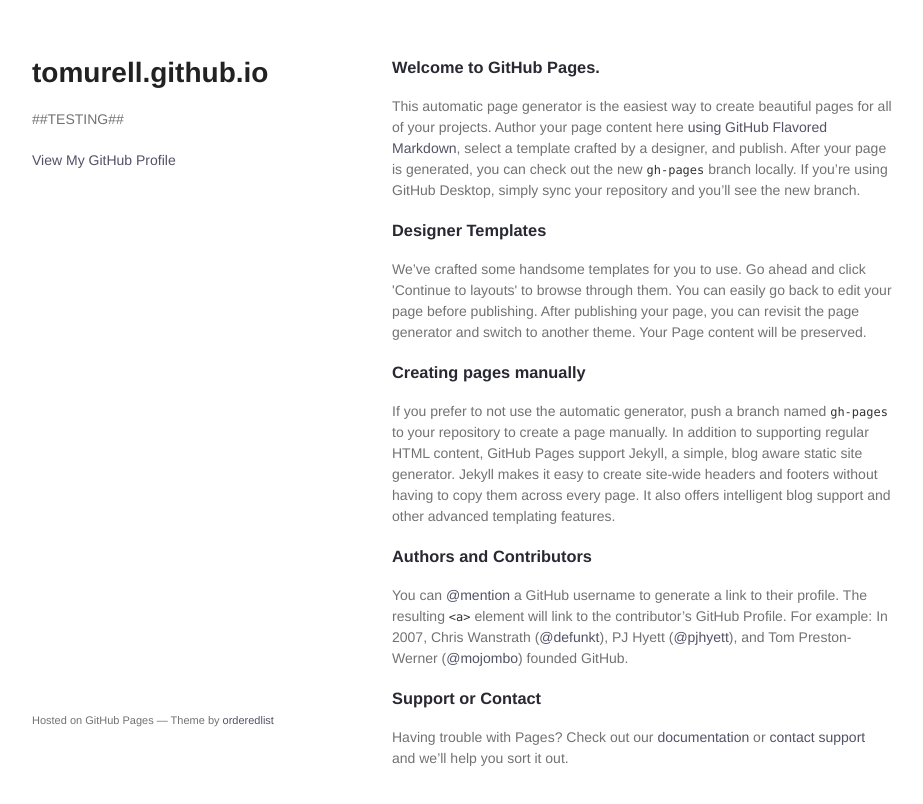
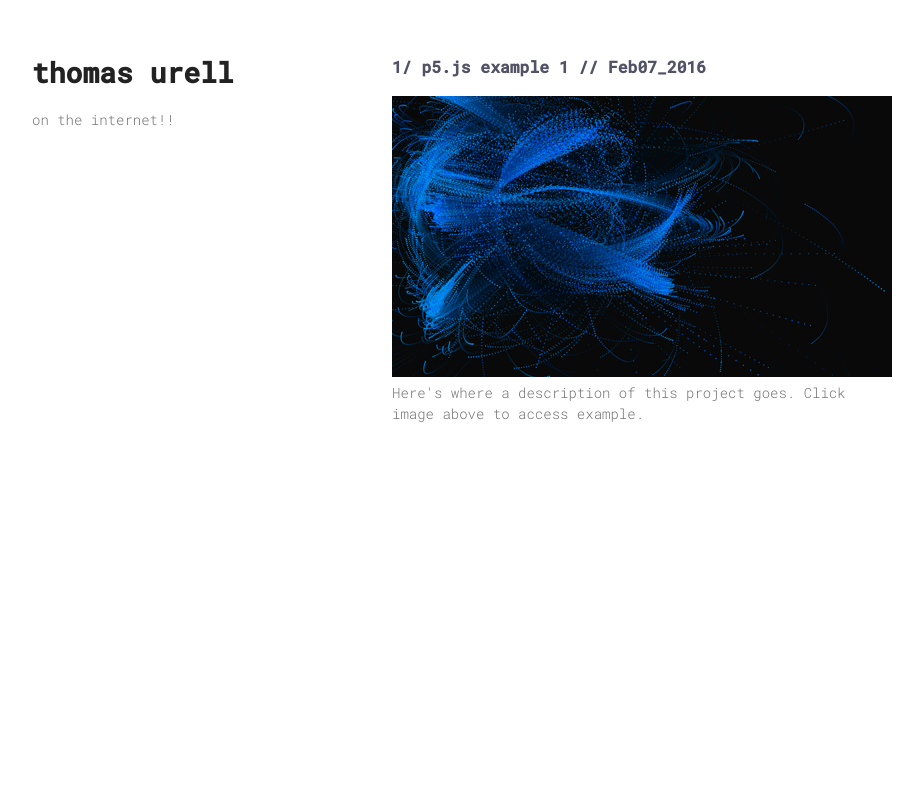
Before and after one commit to tomurell/tomurell.github.io, a plain HTML site: page index.html in a window 1280 px wide. Shown: the whole page, without its empty margins (178-1101 px from the left). Drawn offline with Linux system fonts and the light colour scheme.

Commit message:
update from desktop

```diff
--- a/index.html
+++ b/index.html
@@ -3,8 +3,9 @@
   <head>
     <meta charset="utf-8">
     <meta http-equiv="X-UA-Compatible" content="chrome=1">
-    <title>tomurell.github.io by tomurell</title>
+    <title>on the internet!!</title>
 
+    <link href='https://fonts.googleapis.com/css?family=Roboto+Mono:400,300,300italic,400italic,500,500italic' rel='stylesheet' type='text/css'>
     <link rel="stylesheet" href="stylesheets/styles.css">
     <link rel="stylesheet" href="stylesheets/github-light.css">
     <meta name="viewport" content="width=device-width">
@@ -15,44 +16,23 @@
   <body>
     <div class="wrapper">
       <header>
-        <h1>tomurell.github.io</h1>
-        <p>##TESTING##</p>
-
-
-        <p class="view"><a href="https://github.com/tomurell">View My GitHub Profile</a></p>
+        <h1>thomas urell</h1>
+        <p>on the internet!!</p>
 
       </header>
       <section>
-        <h3>
-<a id="welcome-to-github-pages" class="anchor" href="#welcome-to-github-pages" aria-hidden="true"><span aria-hidden="true" class="octicon octicon-link"></span></a>Welcome to GitHub Pages.</h3>
-
-<p>This automatic page generator is the easiest way to create beautiful pages for all of your projects. Author your page content here <a href="https://guides.github.com/features/mastering-markdown/">using GitHub Flavored Markdown</a>, select a template crafted by a designer, and publish. After your page is generated, you can check out the new <code>gh-pages</code> branch locally. If you’re using GitHub Desktop, simply sync your repository and you’ll see the new branch.</p>
 
 <h3>
-<a id="designer-templates" class="anchor" href="#designer-templates" aria-hidden="true"><span aria-hidden="true" class="octicon octicon-link"></span></a>Designer Templates</h3>
+<p class="view"><a href="https://tomurell.github.io/rings">1/ p5.js example 1 // Feb07_2016</a></h3>
 
-<p>We’ve crafted some handsome templates for you to use. Go ahead and click 'Continue to layouts' to browse through them. You can easily go back to edit your page before publishing. After publishing your page, you can revisit the page generator and switch to another theme. Your Page content will be preserved.</p>
+          <a href="https://tomurell.github.io/rings"> <img src="take2.png" alt="project screenshot" style="width:500px;height:281px;"> </a>
 
-<h3>
-<a id="creating-pages-manually" class="anchor" href="#creating-pages-manually" aria-hidden="true"><span aria-hidden="true" class="octicon octicon-link"></span></a>Creating pages manually</h3>
 
-<p>If you prefer to not use the automatic generator, push a branch named <code>gh-pages</code> to your repository to create a page manually. In addition to supporting regular HTML content, GitHub Pages support Jekyll, a simple, blog aware static site generator. Jekyll makes it easy to create site-wide headers and footers without having to copy them across every page. It also offers intelligent blog support and other advanced templating features.</p>
+<p>Here's where a description of this project goes. Click image above to access example.</p>
 
-<h3>
-<a id="authors-and-contributors" class="anchor" href="#authors-and-contributors" aria-hidden="true"><span aria-hidden="true" class="octicon octicon-link"></span></a>Authors and Contributors</h3>
 
-<p>You can <a href="https://help.github.com/articles/basic-writing-and-formatting-syntax/#mentioning-users-and-teams" class="user-mention">@mention</a> a GitHub username to generate a link to their profile. The resulting <code>&lt;a&gt;</code> element will link to the contributor’s GitHub Profile. For example: In 2007, Chris Wanstrath (<a href="https://github.com/defunkt" class="user-mention">@defunkt</a>), PJ Hyett (<a href="https://github.com/pjhyett" class="user-mention">@pjhyett</a>), and Tom Preston-Werner (<a href="https://github.com/mojombo" class="user-mention">@mojombo</a>) founded GitHub.</p>
+<p>
 
-<h3>
-<a id="support-or-contact" class="anchor" href="#support-or-contact" aria-hidden="true"><span aria-hidden="true" class="octicon octicon-link"></span></a>Support or Contact</h3>
-
-<p>Having trouble with Pages? Check out our <a href="https://help.github.com/pages">documentation</a> or <a href="https://github.com/contact">contact support</a> and we’ll help you sort it out.</p>
-      </section>
-      <footer>
-        <p><small>Hosted on GitHub Pages &mdash; Theme by <a href="https://github.com/orderedlist">orderedlist</a></small></p>
-      </footer>
-    </div>
-    <script src="javascripts/scale.fix.js"></script>
-
+          </p>
   </body>
 </html>
```
